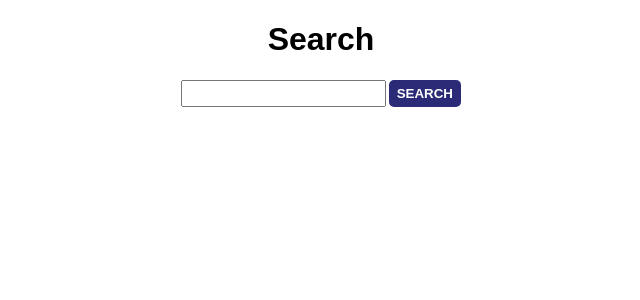
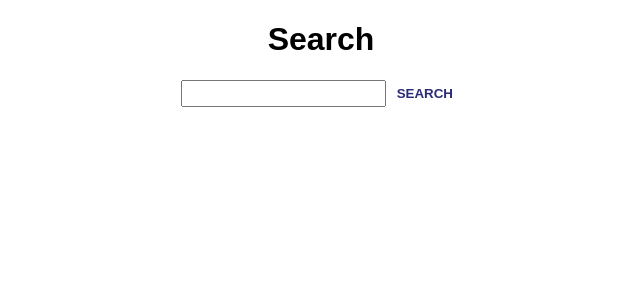
Before and after one commit to PJMantoss/autocomplete_search, a React (Create React App) app: page / in a window 1280 px wide. In both pictures the pointer is over the button "SEARCH". Shown: the top 300 px of the page, without its empty margins (319-959 px from the left). Built offline with nearby package versions, Linux system fonts and the light colour scheme; the HTML template or start-up script is replaced by a standard one.

Commit message:
update App styling

```diff
--- a/src/App.css
+++ b/src/App.css
@@ -49,8 +49,8 @@ input {
 }
 
 .searchInner > button:hover{
-  background: rgb(42, 42, 119);
-  color: white;
+  background: white;
+  color: rgb(42, 42, 119);
 }
 
 @media only screen and (max-width: 600px){
```
